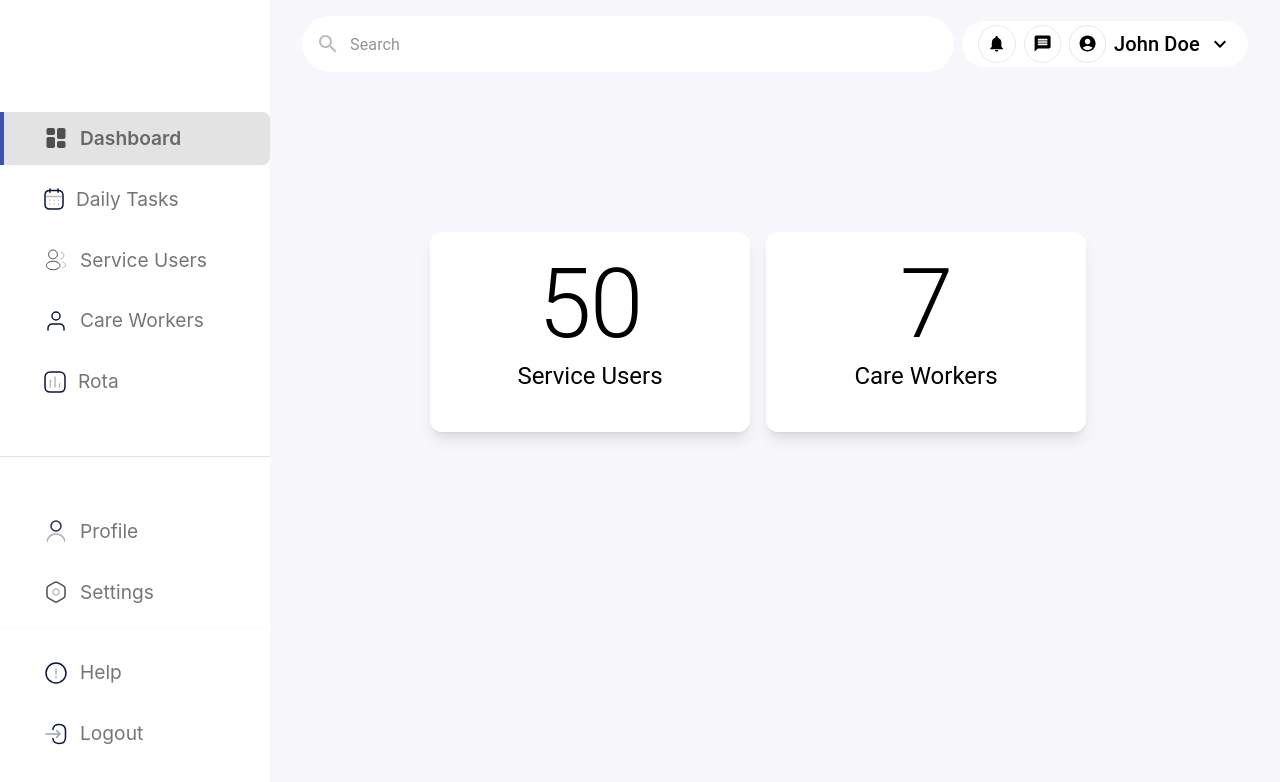
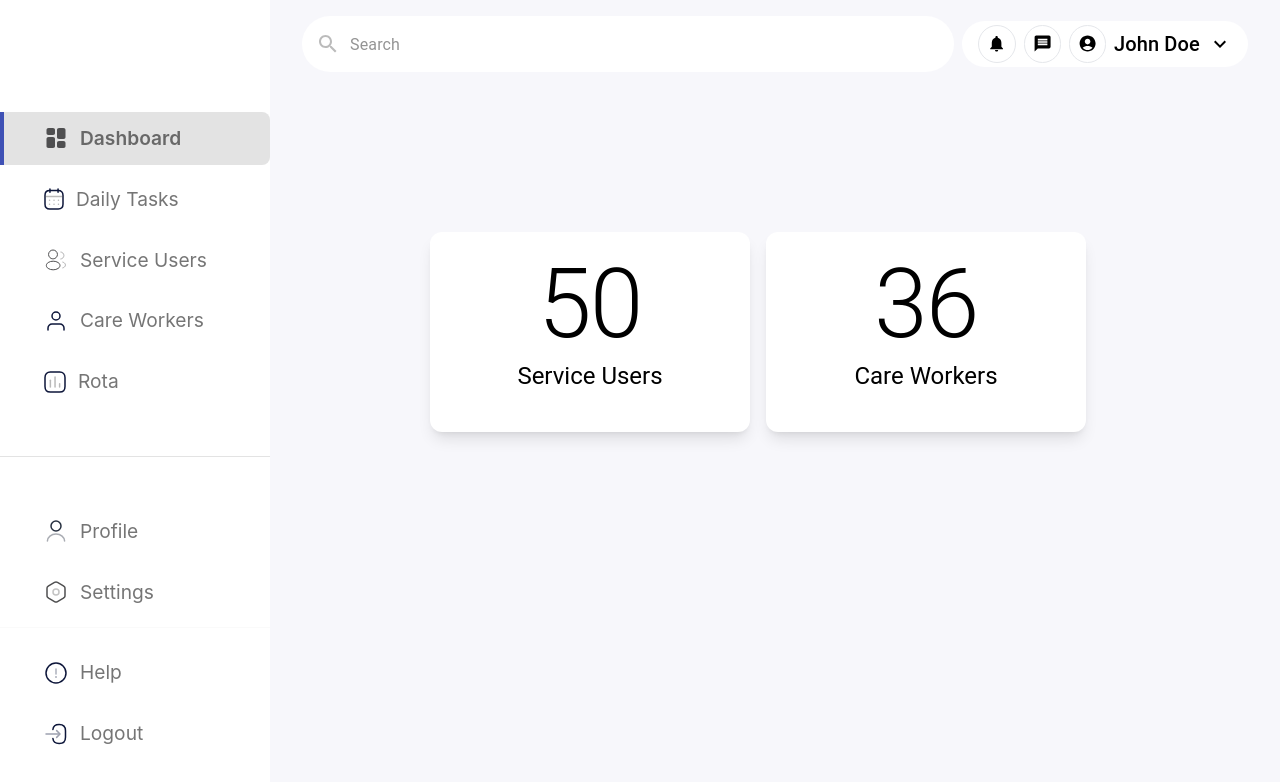
Before and after one commit to imtiazshawn/caremaster, a React (Vite) app: page / in a window 1280 px wide. Shown: the top 782 px of the page. Built offline with nearby package versions, Linux system fonts and the light colour scheme.

Commit message:
test deployment

```diff
--- a/src/pages/DashBoard.tsx
+++ b/src/pages/DashBoard.tsx
@@ -42,7 +42,7 @@ export const Dashboard = () => {
         />
         <DashboardCard
           label='Care Workers'
-          value={7}
+          value={36}
         />
       </CustomFlexBox>
     </div>
```
